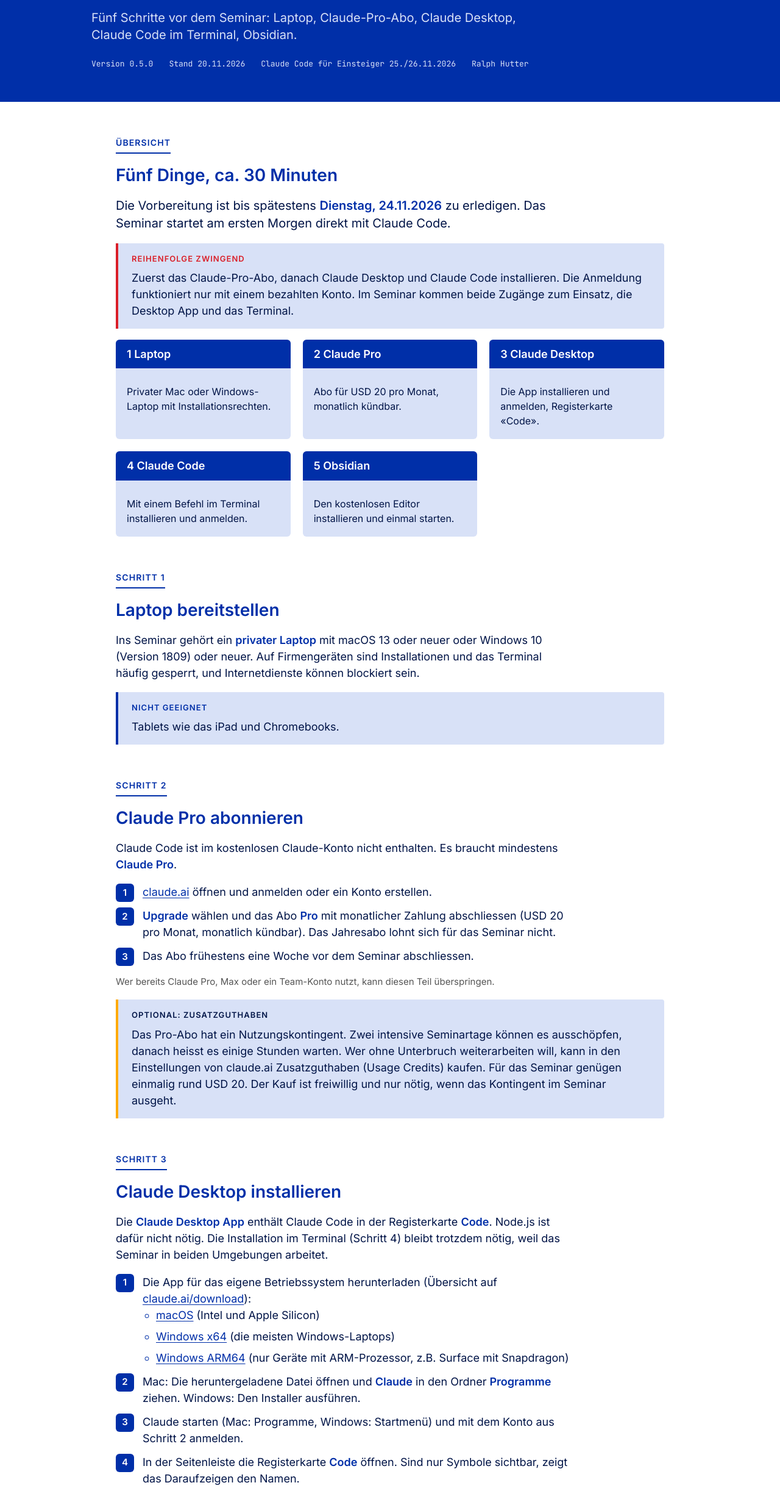
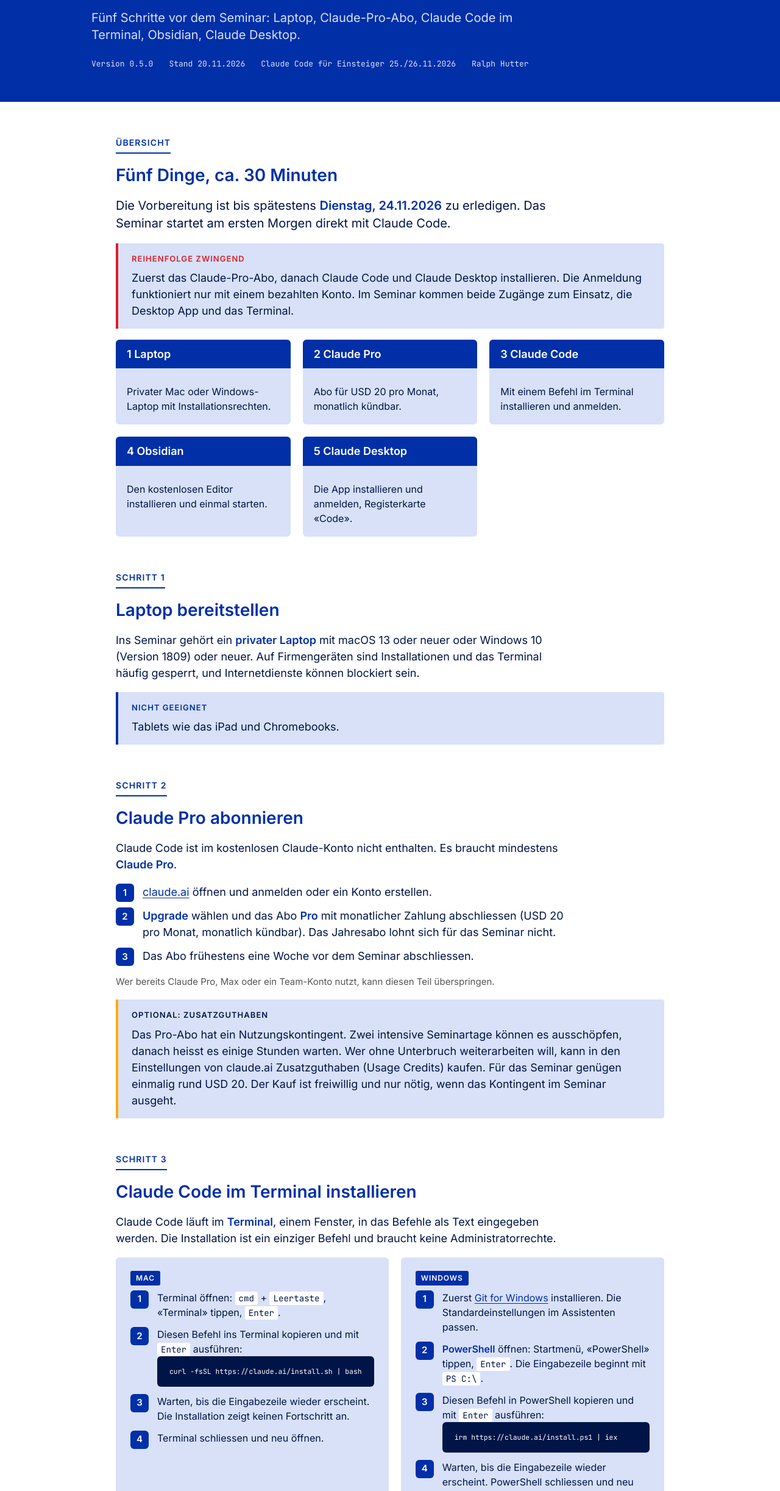
Before and after one commit to ralphhutter/claude-code, a plain HTML site: page index.html in a window 1280 px wide. Shown: the part 211-2656 px from the top of the page at 61% size. Drawn offline with Linux system fonts and the light colour scheme.

Commit message:
docs: move Claude Desktop to step 5 (v0.5.0)
Co-Authored-By: Claude Sonnet 5.5 <noreply@anthropic.com>

```diff
--- a/index.html
+++ b/index.html
@@ -187,7 +187,7 @@
   <div class="masthead-inner">
     <div class="logo" role="img" aria-label="HWZ Hochschule für Wirtschaft Zürich"></div>
     <h1>Einrichten von Claude Code</h1>
-    <p class="lede">Fünf Schritte vor dem Seminar: Laptop, Claude-Pro-Abo, Claude Desktop, Claude Code im Terminal, Obsidian.</p>
+    <p class="lede">Fünf Schritte vor dem Seminar: Laptop, Claude-Pro-Abo, Claude Code im Terminal, Obsidian, Claude Desktop.</p>
     <div class="meta">
       <span>Version 0.5.0</span>
       <span>Stand 20.11.2026</span>
@@ -205,14 +205,14 @@
     <p class="lede">Die Vorbereitung ist bis spätestens <strong>Dienstag, 24.11.2026</strong> zu erledigen. Das Seminar startet am ersten Morgen direkt mit Claude Code.</p>
     <div class="note warn">
       <div class="k">Reihenfolge zwingend</div>
-      <p>Zuerst das Claude-Pro-Abo, danach Claude Desktop und Claude Code installieren. Die Anmeldung funktioniert nur mit einem bezahlten Konto. Im Seminar kommen beide Zugänge zum Einsatz, die Desktop App und das Terminal.</p>
+      <p>Zuerst das Claude-Pro-Abo, danach Claude Code und Claude Desktop installieren. Die Anmeldung funktioniert nur mit einem bezahlten Konto. Im Seminar kommen beide Zugänge zum Einsatz, die Desktop App und das Terminal.</p>
     </div>
     <div class="grid">
       <div class="card head"><h3>1 Laptop</h3><div class="body"><p>Privater Mac oder Windows-Laptop mit Installationsrechten.</p></div></div>
       <div class="card head"><h3>2 Claude Pro</h3><div class="body"><p>Abo für USD 20 pro Monat, monatlich kündbar.</p></div></div>
-      <div class="card head"><h3>3 Claude Desktop</h3><div class="body"><p>Die App installieren und anmelden, Registerkarte «Code».</p></div></div>
-      <div class="card head"><h3>4 Claude Code</h3><div class="body"><p>Mit einem Befehl im Terminal installieren und anmelden.</p></div></div>
-      <div class="card head"><h3>5 Obsidian</h3><div class="body"><p>Den kostenlosen Editor installieren und einmal starten.</p></div></div>
+      <div class="card head"><h3>3 Claude Code</h3><div class="body"><p>Mit einem Befehl im Terminal installieren und anmelden.</p></div></div>
+      <div class="card head"><h3>4 Obsidian</h3><div class="body"><p>Den kostenlosen Editor installieren und einmal starten.</p></div></div>
+      <div class="card head"><h3>5 Claude Desktop</h3><div class="body"><p>Die App installieren und anmelden, Registerkarte «Code».</p></div></div>
     </div>
   </section>
 
@@ -245,30 +245,6 @@
 
   <section>
     <p class="kicker">Schritt 3</p>
-    <h2>Claude Desktop installieren</h2>
-    <p>Die <strong>Claude Desktop App</strong> enthält Claude Code in der Registerkarte <strong>Code</strong>. Node.js ist dafür nicht nötig. Die Installation im Terminal (Schritt 4) bleibt trotzdem nötig, weil das Seminar in beiden Umgebungen arbeitet.</p>
-    <ol class="steps">
-      <li>Die App für das eigene Betriebssystem herunterladen (Übersicht auf <a href="https://claude.ai/download">claude.ai/download</a>):
-        <ul>
-          <li><a href="https://claude.ai/api/desktop/darwin/universal/dmg/latest/redirect">macOS</a> (Intel und Apple Silicon)</li>
-          <li><a href="https://claude.ai/api/desktop/win32/x64/setup/latest/redirect">Windows x64</a> (die meisten Windows-Laptops)</li>
-          <li><a href="https://claude.ai/api/desktop/win32/arm64/setup/latest/redirect">Windows ARM64</a> (nur Geräte mit ARM-Prozessor, z.B. Surface mit Snapdragon)</li>
-        </ul></li>
-      <li>Mac: Die heruntergeladene Datei öffnen und <strong>Claude</strong> in den Ordner <strong>Programme</strong> ziehen. Windows: Den Installer ausführen.</li>
-      <li>Claude starten (Mac: Programme, Windows: Startmenü) und mit dem Konto aus Schritt 2 anmelden.</li>
-      <li>In der Seitenleiste die Registerkarte <strong>Code</strong> öffnen. Sind nur Symbole sichtbar, zeigt das Daraufzeigen den Namen.</li>
-      <li>Die App schliessen. Die erste Session folgt im Seminar.</li>
-    </ol>
-    <!-- Screenshot 02-claude-desktop-code-tab.jpg -->
-    <p class="small">Voraussetzung: macOS 13 oder neuer, Windows 10 oder neuer. Die App aktualisiert sich selbst.</p>
-    <div class="note">
-      <div class="k">Wenn die App ein Abo verlangt</div>
-      <p>Das Konto hat kein Pro-Abo. Auf claude.ai unter Einstellungen den Plan prüfen. Erscheint die Aufforderung, sich online anzumelden: Anmeldung im Browser abschliessen und die App neu starten.</p>
-    </div>
-  </section>
-
-  <section>
-    <p class="kicker">Schritt 4</p>
     <h2>Claude Code im Terminal installieren</h2>
     <p>Claude Code läuft im <strong>Terminal</strong>, einem Fenster, in das Befehle als Text eingegeben werden. Die Installation ist ein einziger Befehl und braucht keine Administratorrechte.</p>
     <div class="grid g2">
@@ -314,7 +290,7 @@
   </section>
 
   <section>
-    <p class="kicker">Schritt 5</p>
+    <p class="kicker">Schritt 4</p>
     <h2>Obsidian installieren</h2>
     <p>Obsidian ist der Editor für das Personal OS und kostenlos. Eine Einrichtung ist nicht nötig, sie folgt gemeinsam im Seminar.</p>
     <ol class="steps">
@@ -324,13 +300,37 @@
   </section>
 
   <section>
+    <p class="kicker">Schritt 5</p>
+    <h2>Claude Desktop installieren</h2>
+    <p>Die <strong>Claude Desktop App</strong> enthält Claude Code in der Registerkarte <strong>Code</strong>. Node.js ist dafür nicht nötig. Die Installation im Terminal (Schritt 3) ist trotzdem nötig, weil das Seminar in beiden Umgebungen arbeitet.</p>
+    <ol class="steps">
+      <li>Die App für das eigene Betriebssystem herunterladen (Übersicht auf <a href="https://claude.ai/download">claude.ai/download</a>):
+        <ul>
+          <li><a href="https://claude.ai/api/desktop/darwin/universal/dmg/latest/redirect">macOS</a> (Intel und Apple Silicon)</li>
+          <li><a href="https://claude.ai/api/desktop/win32/x64/setup/latest/redirect">Windows x64</a> (die meisten Windows-Laptops)</li>
+          <li><a href="https://claude.ai/api/desktop/win32/arm64/setup/latest/redirect">Windows ARM64</a> (nur Geräte mit ARM-Prozessor, z.B. Surface mit Snapdragon)</li>
+        </ul></li>
+      <li>Mac: Die heruntergeladene Datei öffnen und <strong>Claude</strong> in den Ordner <strong>Programme</strong> ziehen. Windows: Den Installer ausführen.</li>
+      <li>Claude starten (Mac: Programme, Windows: Startmenü) und mit dem Konto aus Schritt 2 anmelden.</li>
+      <li>In der Seitenleiste die Registerkarte <strong>Code</strong> öffnen. Sind nur Symbole sichtbar, zeigt das Daraufzeigen den Namen.</li>
+      <li>Die App schliessen. Die erste Session folgt im Seminar.</li>
+    </ol>
+    <!-- Screenshot 02-claude-desktop-code-tab.jpg -->
+    <p class="small">Voraussetzung: macOS 13 oder neuer, Windows 10 oder neuer. Die App aktualisiert sich selbst.</p>
+    <div class="note">
+      <div class="k">Wenn die App ein Abo verlangt</div>
+      <p>Das Konto hat kein Pro-Abo. Auf claude.ai unter Einstellungen den Plan prüfen. Erscheint die Aufforderung, sich online anzumelden: Anmeldung im Browser abschliessen und die App neu starten.</p>
+    </div>
+  </section>
+
+  <section>
     <p class="kicker">Kurztest</p>
     <h2>Vor dem Seminar alles einmal prüfen</h2>
     <ul class="check">
-      <li>Claude Desktop startet, die Anmeldung steht, die Registerkarte <strong>Code</strong> ist sichtbar.</li>
       <li><code>claude --version</code> zeigt eine Versionsnummer.</li>
       <li><code>claude</code> startet ohne neue Anmeldung und antwortet auf eine Frage.</li>
       <li>Obsidian startet.</li>
+      <li>Claude Desktop startet, die Anmeldung steht, die Registerkarte <strong>Code</strong> ist sichtbar.</li>
       <li>Die Zugangsdaten zu Claude sind zur Hand.</li>
     </ul>
     <div class="note ok">
```
Also changed, not shown: 1 other file.
